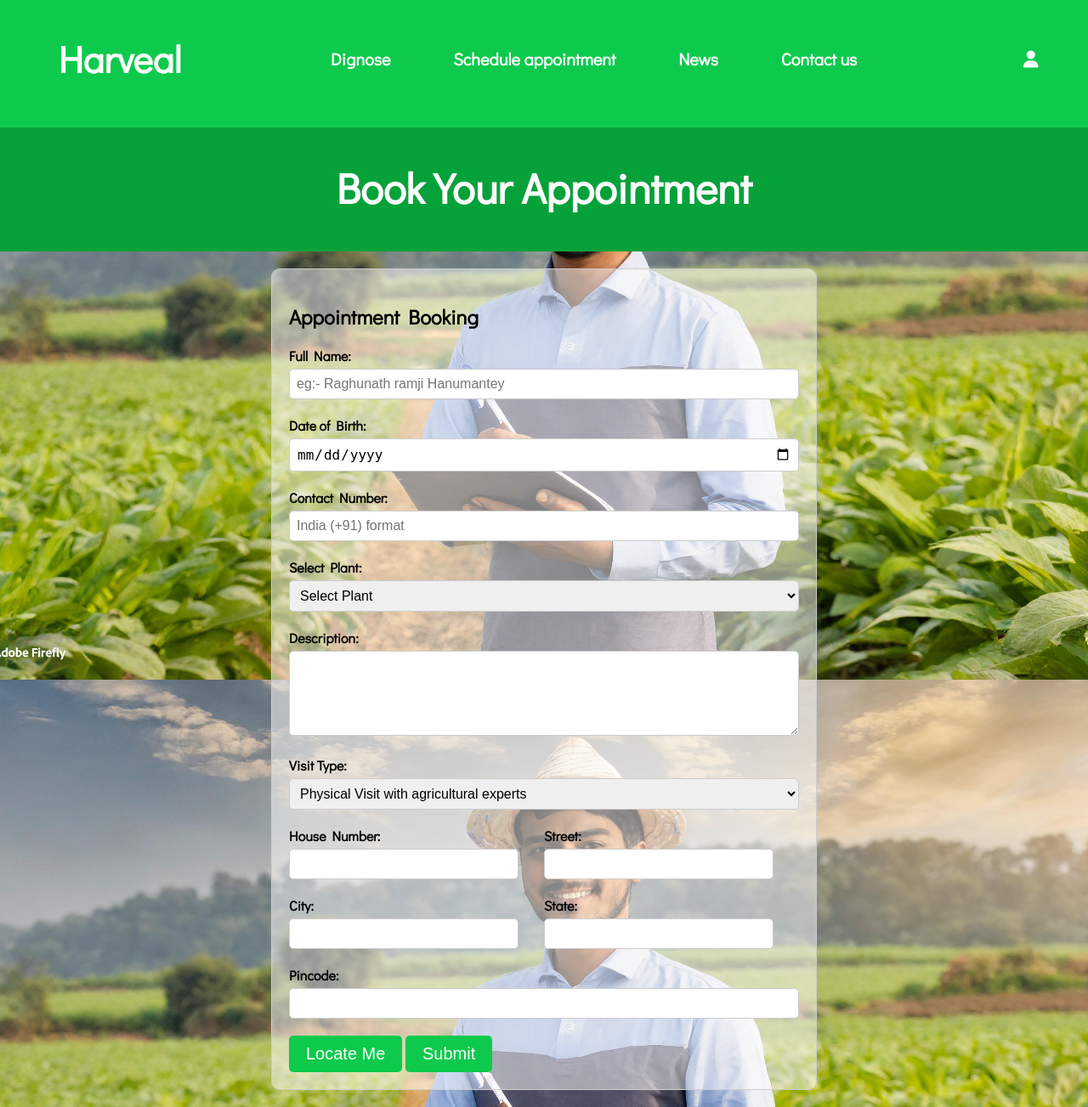
After one commit to virajchandugade/Harveal, a FastAPI app: template templates/appoint.html in a window 1280 px wide. The commit adds this page. Shown: the whole page at 85% size. Run offline with FastAPI, Linux system fonts and the light colour scheme; the template is opened without the code that fills it, so the values that code supplies are empty; parts of the project's set-up code (start-up, migrations or seed data) failed here and were passed over; some libraries are stand-ins or nearby versions.

```diff
--- a/main.py
+++ b/main.py
@@ -355,7 +355,16 @@ async def prediction(file: UploadFile=File(...)):
     print(f"Confidence scores: {prediction.squeeze()}")
 
     return JSONResponse(content={"result": result, "confidence": confid.tolist()})
-
+#-----------------------------header.html------------------------------------------------------------------
 @app.get("/header/", response_class=HTMLResponse)
 async def render_header(request: Request):
     return templates.TemplateResponse("header.html", {"request": request})
+#---------------------------appointment----------------------------------------------------------------------
+@app.get("/appointment/", response_class=HTMLResponse)
+async def appointment(request: Request):
+    return templates.TemplateResponse("appoint.html", {"request": request})
+
+#----------------------------------------mainpage--------------dignose------------------------------------
+@app.get("/diagnose/", response_class=HTMLResponse)
+async def appointment(request: Request):
+    return templates.TemplateResponse("mainP.html", {"request": request})
--- /dev/null
+++ b/static/css/appointcss.css
@@ -0,0 +1,107 @@
+/* CSS */
+@import url('https://fonts.googleapis.com/css2?family=Didact+Gothic&family=Quicksand:wght@300&display=swap');
+
+*{
+
+}
+
+body {
+    margin: 0;
+    padding: 0;
+    font-family: 'Didact Gothic', sans-serif;
+    background-image: url(/static/images/agroexp.jpg);
+    background-repeat: no-repeat;
+    background-attachment:fixed;
+    background-position: center;
+    background-size: cover;
+
+}
+
+.navbar {
+    background-color:rgb(7, 161, 58); /* Green color */
+    color: #fff;
+    text-align: center;
+    font-size: 25px;
+    margin-top: -10px;
+    padding: 10px 0;
+}
+
+.container {
+    max-width: 600px;
+    margin: 20px auto;
+    padding: 20px;
+    border: 1px solid #ccc;
+    border-radius: 10px;
+    background-color: rgba(255, 255, 255, 0.5);
+}
+
+.form-group {
+    margin-bottom: 20px;
+}
+
+label {
+    display: block;
+    font-weight: bold;
+}
+
+input[type="text"],
+input[type="date"],
+input[type="tel"],
+select,
+textarea {
+    width: 100%;
+    padding: 8px;
+    border: 1px solid #ccc;
+    border-radius: 5px;
+    box-sizing: border-box;
+    margin-top: 5px;
+    font-size: 16px;
+}
+
+textarea {
+    height: 100px;
+}
+
+button {
+    background-color:rgb(13, 202, 76);
+    color: #fff;
+    padding: 10px 20px;
+    border: none;
+    border-radius: 5px;
+    cursor: pointer;
+}
+
+button:hover {
+    background-color: rgb(13, 202, 76);
+}
+
+.address-fields {
+    display: flex;
+    flex-wrap: wrap;
+}
+
+.address-fields .form-group {
+    flex: 1 1 45%; /* Adjust the width of each field */
+    margin-right: 5%; /* Add some space between fields */
+}
+
+.address-fields .form-group:last-child {
+    margin-right: 0; /* Remove margin from the last field */
+}
+
+.submitb{
+    display:inline;
+    align-items: center;
+    justify-content: center;
+    font-size: 20px;
+}
+
+.locate{
+    display: inline;
+    align-items: center;
+    font-size: 20px;
+}
+
+.translate {
+    justify-content: right;
+}
--- a/static/css/headercss.css
+++ b/static/css/headercss.css
@@ -9,7 +9,7 @@
 }
 
 body{
-    background-color:rgb(255, 255, 255);
+    background-color:rgb(13, 202, 76);
 }
 
 header{
@@ -43,7 +43,7 @@ header{
     display: flex;
     align-items: center;
     justify-content: space-between;
-    padding: 20px 3%;
+    padding: 40px 3%;
 }
 
 /* .logimg{
--- /dev/null
+++ b/static/js/appointjs.js
@@ -0,0 +1,36 @@
+function toggleAddressField() {
+    var visitType = document.getElementById("visitType").value;
+    var addressFields = document.querySelectorAll(".address-fields input");
+    var locateMeButton = document.getElementById("locateMeButton");
+
+    if (visitType === "physical") {
+        addressFields.forEach(function(field) {
+            field.removeAttribute("disabled");
+        });
+        locateMeButton.removeAttribute("disabled");
+    } else {
+        addressFields.forEach(function(field) {
+            field.setAttribute("disabled", "disabled");
+        });
+        locateMeButton.setAttribute("disabled", "disabled");
+    }
+}
+
+// Call toggleAddressField() when the page loads to handle pre-selected option
+window.onload = function() {
+    toggleAddressField();
+};
+
+function locateMe() {
+    // You can write JavaScript code here to get user's location using IP address
+    alert("Location will be located based on IP address.");
+}
+
+document.getElementById("appointmentForm").addEventListener("submit", function(event) {
+    event.preventDefault(); // Prevent default form submission
+    // Here you can write code to handle form submission, e.g., sending data to server
+});
+
+function googleTranslateElementInit() {
+    new google.translate.TranslateElement({pageLanguage: 'en', layout: google.translate.TranslateElement.InlineLayout.SIMPLE}, 'google_translate_element');
+}
--- /dev/null
+++ b/templates/appoint.html
@@ -0,0 +1,83 @@
+<!DOCTYPE html>
+<html lang="en">
+<head>
+    <meta charset="UTF-8">
+    <meta name="viewport" content="width=device-width, initial-scale=1.0">
+    <title>Appointment Booking</title>
+    <link rel="stylesheet" href="/static/css/appointcss.css">
+</head>
+<iframe src="/header/" frameborder="0" width="100%" height="100%"></iframe>
+<script type="text/javascript" src="//translate.google.com/translate_a/element.js?cb=googleTranslateElementInit"></script>
+<div class="navbar">
+        <h1>Book Your Appointment</h1>
+        <div id="google_translate_element" class="translate"></div>
+</div>
+<body>
+
+
+    <div class="container">
+        <h2>Appointment Booking</h2>
+        <form id="appointmentForm">
+            <div class="form-group">
+                <label for="fullname">Full Name:</label>
+                <input type="text" id="fullname" name="fullname" placeholder="eg:- Raghunath ramji Hanumantey" required>
+            </div>
+            <div class="form-group">
+                <label for="dob">Date of Birth:</label>
+                <input type="date" id="dob" name="dob" required>
+            </div>
+            <div class="form-group">
+                <label for="contact">Contact Number:</label>
+                <input type="tel" id="contact" name="contact" pattern="[0-9]{10}" placeholder="India (+91) format" required>
+            </div>
+            <div class="form-group">
+                <label for="plant">Select Plant:</label>
+                <select id="plant" name="plant" required>
+                    <option value="">Select Plant</option>
+                    <option value="tomato">Tomato</option>
+                    <option value="potato">Potato</option>
+                    <option value="brinjal">Brinjal</option>
+                </select>
+            </div>
+            <div class="form-group">
+                <label for="description">Description:</label>
+                <textarea id="description" name="description" required></textarea>
+            </div>
+            <div class="form-group">
+                <label for="visitType">Visit Type:</label>
+                <select id="visitType" name="visitType" onchange="toggleAddressField()">
+                    <option value="physical">Physical Visit with agricultural experts</option>
+                    <option value="video">Video call an expert</option>
+                </select>
+            </div>
+            <div class="address-fields">
+                <div class="form-group">
+                    <label for="houseNumber">House Number:</label>
+                    <input type="text" id="houseNumber" name="houseNumber" disabled>
+                </div>
+                <div class="form-group">
+                    <label for="street">Street:</label>
+                    <input type="text" id="street" name="street" disabled>
+                </div>
+                <div class="form-group">
+                    <label for="city">City:</label>
+                    <input type="text" id="city" name="city" disabled>
+                </div>
+                <div class="form-group">
+                    <label for="state">State:</label>
+                    <input type="text" id="state" name="state" disabled>
+                </div>
+                <div class="form-group">
+                    <label for="pincode">Pincode:</label>
+                    <input type="text" id="pincode" name="pincode" disabled>
+                </div>
+            </div>
+            <button type="button" class="locate" onclick="locateMe()" id="locateMeButton" disabled>Locate Me</button>
+            <button type="submit" class="submitb">Submit</button>
+        </form>
+    </div>
+
+</body>
+
+    <script src="/static/js/appointjs.js"></script>
+</html>
--- a/templates/header.html
+++ b/templates/header.html
@@ -12,10 +12,11 @@
         <label class="logo" for=""><a class="logo" href="/homepage" target="_top"><b>Harveal</b></a></label>
         <nav>
         <ul class="nav-links">
-                <li><a id="sub-nav-list" class="notes" href="/notes" target="_top"><b>Dignose</b></a></li>
-                <li><a id="sub-nav-list" class="sign" href="/signature" target="_top"><b>Schedule appointment</b> </a></li>
+                <li><a id="sub-nav-list" class="notes" href="/diagnose/" target="_top"><b>Dignose</b></a></li>
+                <li><a id="sub-nav-list" class="sign" href="/appointment/" target="_top"><b>Schedule appointment</b> </a></li>
                 <li><a id="sub-nav-list" class="Comm" href="/community"target="_top"><b>News</b></a></li>
                 <li><a id="sub-nav-list" href="/contact" target="_top"><b>Contact us</b></a></li>
+
         </ul>
         </nav>
         <ul class="left-nav">
@@ -24,6 +25,7 @@
 
         </ul>
     </header>
-    <script src="feedback_js.js"></script>
+
+
 </body>
 </html>
```
Also changed, not shown: tp.py (+20 -4 lines), static/images/agroexp.jpg (added).
